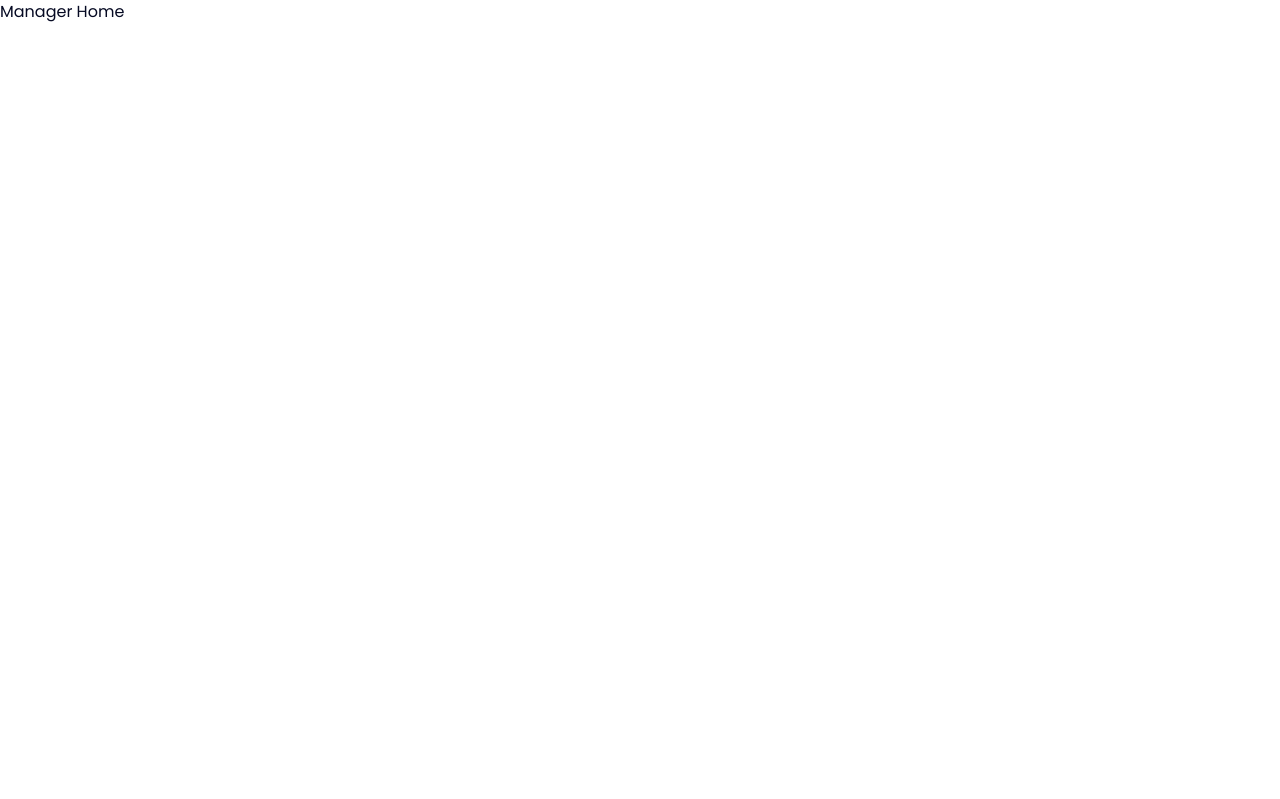
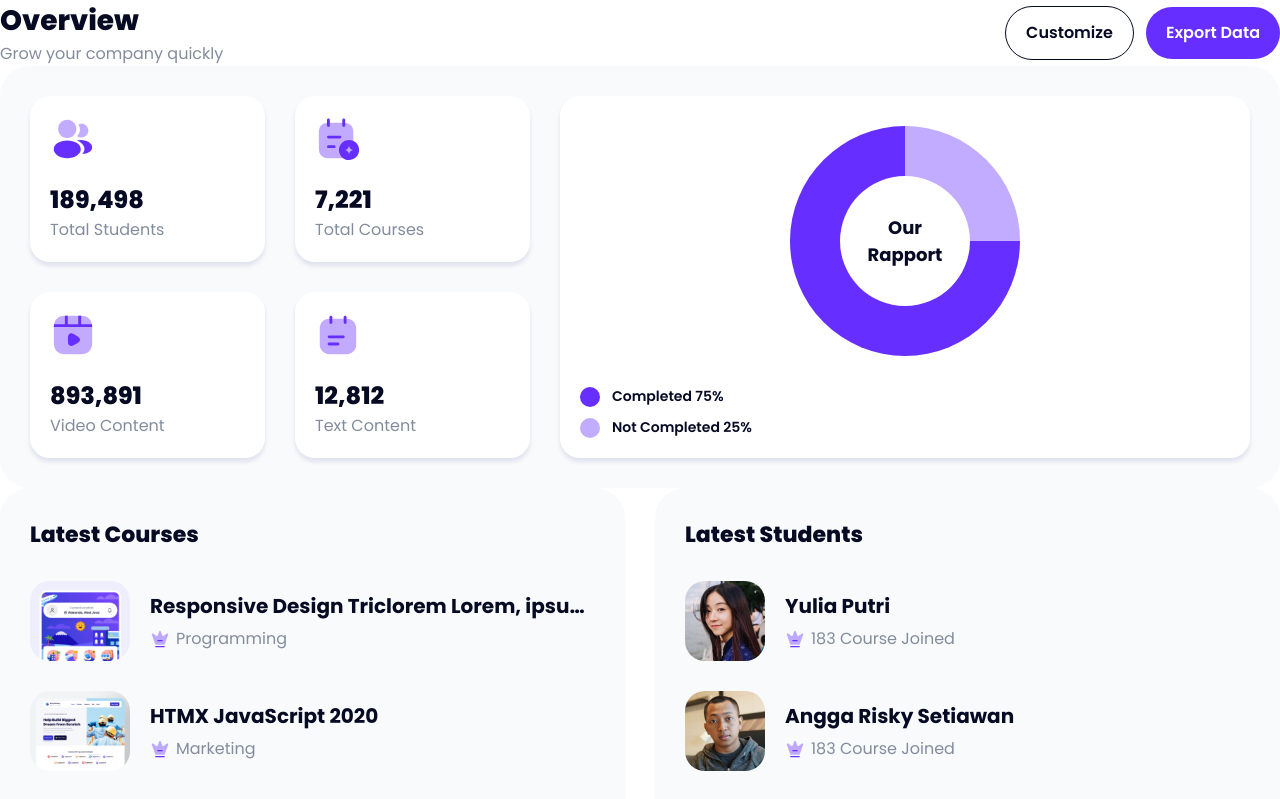
Before and after one commit to Hafidz491/kelas-pintar, a React (Vite) app: page / in a window 1280 px wide. Shown: the top 799 px of the page. Built offline with nearby package versions, Linux system fonts and the light colour scheme.

Commit message:
fixing manager home page

```diff
--- /dev/null
+++ b/src/components/Layout.jsx
@@ -0,0 +1,16 @@
+import React from "react";
+import Sidebar from "./Sidebar";
+import Header from "./Header";
+import { Outlet } from "react-router-dom";
+
+export default function Layout() {
+  return (
+    <div className="flex min-h-screen">
+      <Sidebar />
+      <main className="flex flex-col flex-1 gap-[30px] p-[30px] ml-[290px]">
+        <Header />
+        <Outlet />
+      </main>
+    </div>
+  );
+}
--- a/src/pages/ManagerHome/index.jsx
+++ b/src/pages/ManagerHome/index.jsx
@@ -1,3 +1,113 @@
-export const ManagerHome = () => {
-  return <div>Manager Home</div>;
-};
+import Courses from "./courses";
+import Students from "./students";
+
+export const ManagerHome = () => (
+  <>
+    <header className="flex items-center justify-between gap-[30px]">
+      <div>
+        <h1 className="font-extrabold text-[28px] leading-[42px]">Overview</h1>
+        <p className="text-[#838C9D] mt-[1]">Grow your company quickly</p>
+      </div>
+      <div className="flex items-center gap-3">
+        <a
+          href="#"
+          className="w-fit rounded-full border border-[#060A23] p-[14px_20px] font-semibold text-nowrap"
+        >
+          Customize
+        </a>
+        <a
+          href=""
+          className="w-fit rounded-full p-[14px_20px] font-semibold text-[#FFFFFF] bg-[#662FFF] text-nowrap"
+        >
+          Export Data
+        </a>
+      </div>
+    </header>
+    <section
+      id="Stats"
+      className="flex rounded-[30px] p-[30px] gap-[30px] bg-[#F8FAFB]"
+    >
+      <div className="grid grid-cols-2 w-[500px] gap-[30px]">
+        <div className="flex flex-col rounded-[20px] p-5 gap-5 bg-white shadow-[0_4px_4px_0_#E0E2EF]">
+          <img
+            src="/assets/images/icons/profile-2user-purple.svg"
+            className="w-[46px] h-[46px]"
+            alt="icon"
+          />
+          <div>
+            <p className="font-extrabold text-2xl leading-[36px]">189,498</p>
+            <p className="text-[#838C9D]">Total Students</p>
+          </div>
+        </div>
+        <div className="flex flex-col rounded-[20px] p-5 gap-5 bg-white shadow-[0_4px_4px_0_#E0E2EF]">
+          <img
+            src="/assets/images/icons/note-favorite-purple.svg"
+            className="w-[46px] h-[46px]"
+            alt="icon"
+          />
+          <div>
+            <p className="font-extrabold text-2xl leading-[36px]">7,221</p>
+            <p className="text-[#838C9D]">Total Courses</p>
+          </div>
+        </div>
+        <div className="flex flex-col rounded-[20px] p-5 gap-5 bg-white shadow-[0_4px_4px_0_#E0E2EF]">
+          <img
+            src="/assets/images/icons/video-play-purple.svg"
+            className="w-[46px] h-[46px]"
+            alt="icon"
+          />
+          <div>
+            <p className="font-extrabold text-2xl leading-[36px]">893,891</p>
+            <p className="text-[#838C9D]">Video Content</p>
+          </div>
+        </div>
+        <div className="flex flex-col rounded-[20px] p-5 gap-5 bg-white shadow-[0_4px_4px_0_#E0E2EF]">
+          <img
+            src="/assets/images/icons/note-purple.svg"
+            className="w-[46px] h-[46px]"
+            alt="icon"
+          />
+          <div>
+            <p className="font-extrabold text-2xl leading-[36px]">12,812</p>
+            <p className="text-[#838C9D]">Text Content</p>
+          </div>
+        </div>
+      </div>
+      <div className="flex flex-col flex-1 rounded-[20px] p-5 gap-5 bg-white shadow-[0_4px_4px_0_#E0E2EF]">
+        <div className="relative flex items-center justify-center shrink-0 m-auto rounded-full w-[230px] h-[230px]">
+          <div
+            className="absolute rounded-full w-[230px] h-[230px] z-10"
+            style={{
+              background: "conic-gradient(#C2ACFF 0% 25%, #662FFF 25% 100%)",
+            }}
+          ></div>
+          <div className="flex justify-center items-center w-[130px] h-[130px] rounded-full bg-white z-10">
+            <p className="w-fit h-fit text-center font-bold text-lg leading-[27px]">
+              Our
+              <br />
+              Rapport
+            </p>
+          </div>
+        </div>
+        <div className="flex flex-col gap-[10px]">
+          <div className="flex items-center gap-3">
+            <div className="w-5 h-5 rounded-full bg-[#662FFF]"></div>
+            <p className="font-semibold text-sm leading-[21px]">
+              Completed 75%
+            </p>
+          </div>
+          <div className="flex items-center gap-3">
+            <div className="w-5 h-5 rounded-full bg-[#C2ACFF]"></div>
+            <p className="font-semibold text-sm leading-[21px]">
+              Not Completed 25%
+            </p>
+          </div>
+        </div>
+      </div>
+    </section>
+    <div className="grid grid-cols-2 gap-[30px]">
+      <Courses />
+      <Students />
+    </div>
+  </>
+);
```
